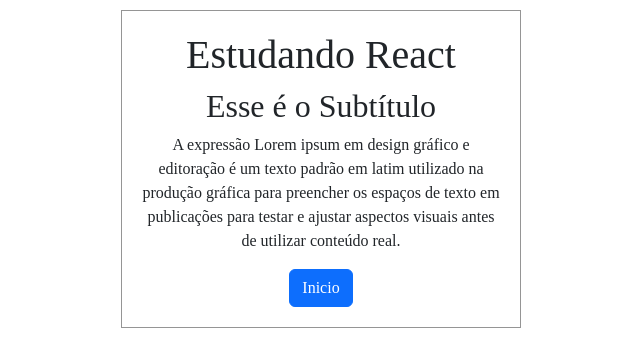
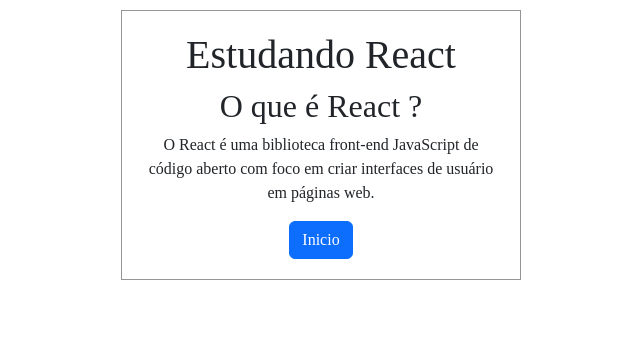
Before and after one commit to ViniHGV/Lab-React, a React (Create React App) app: page / in a window 1280 px wide. Shown: the top 346 px of the page, without its empty margins (319-959 px from the left). Built offline with nearby package versions, Linux system fonts and the light colour scheme.

Commit message:
Edição de subtitulo e conteúdo

```diff
--- a/src/components/LoremIpsum.js
+++ b/src/components/LoremIpsum.js
@@ -1,7 +1,7 @@
 import React from "react"
 
 function Lorem(){
-    return <p>A expressão Lorem ipsum em design gráfico e editoração é um texto padrão em latim utilizado na produção gráfica para preencher os espaços de texto em publicações para testar e ajustar aspectos visuais antes de utilizar conteúdo real.</p>
+    return <p>O React é uma biblioteca front-end JavaScript de código aberto com foco em criar interfaces de usuário em páginas web.</p>
 }
 
 export default Lorem;
--- a/src/components/SubTitle.js
+++ b/src/components/SubTitle.js
@@ -1,7 +1,7 @@
 import React from "react"
 
 function SubTitle(){
-    return <h2>Esse é o Subtítulo</h2>
+    return <h2>O que é React ?</h2>
 }
 
 export default SubTitle;
```
